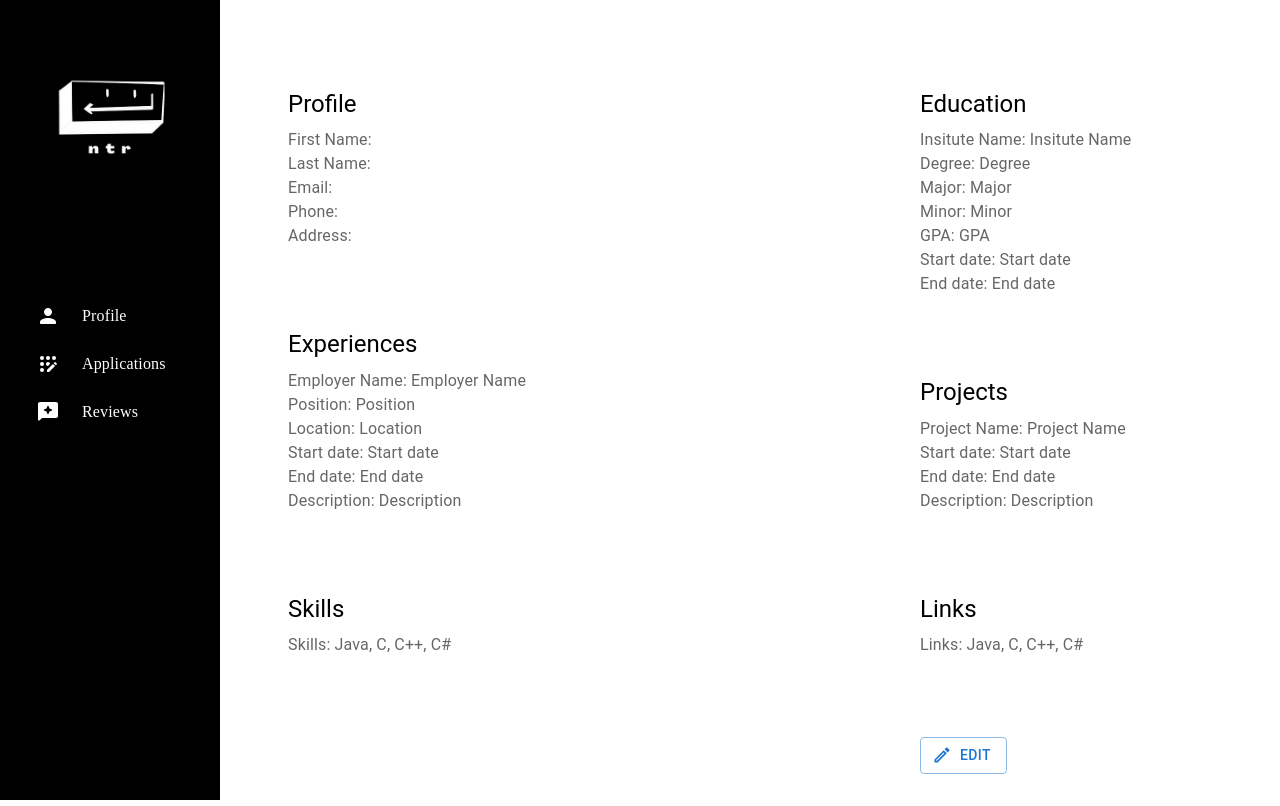
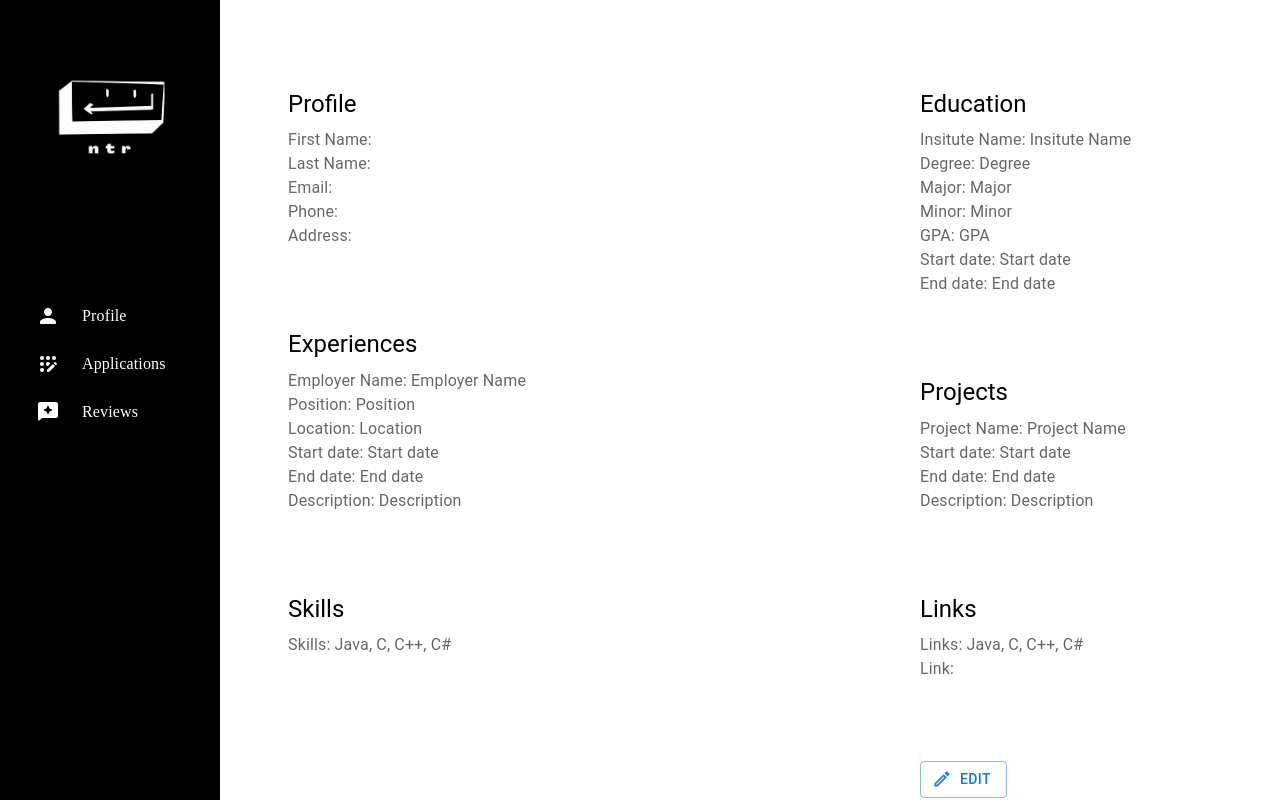
Before and after one commit to vsarunhah/ntr, a React (Create React App) app in the folder client/: page /profile in a window 1280 px wide. Shown: the top 806 px of the page. Built offline with nearby package versions, Linux system fonts and the light colour scheme; no server answers.

Commit message:
multiple links

```diff
--- a/client/src/pages/Profile/Profile.tsx
+++ b/client/src/pages/Profile/Profile.tsx
@@ -4,6 +4,8 @@ import EditOutlinedIcon from '@mui/icons-material/EditOutlined';
 import { Link, LinkProps } from 'react-router-dom';
 import { useNavigate } from "react-router-dom";
 import React, { useState, useEffect } from "react";
+import { v4 as uuidv4 } from 'uuid';
+
 const id = "6336412aab0f0f35a5c36faf";
 const Profile = () => {
   const [form, setForm] = useState({
@@ -13,6 +15,11 @@ const Profile = () => {
     phone: "",
     address: "",
   });
+
+
+  const [links, setLinks] = useState([
+    { id: uuidv4(), link: "" },
+  ]);
 
 
    useEffect(() => {
@@ -32,6 +39,7 @@ const Profile = () => {
        }
 
        setForm(profile);
+       //setLinks(profile);
      }
 
      fetchData();
@@ -191,6 +199,15 @@ const Profile = () => {
       <Typography variant="body1" color="textSecondary">
         Links: Java, C, C++, C#
        </Typography>
+       {links.map(link => (
+          <div key={link.id}>
+        <Grid item xs={12} sm={6}>
+        <Typography variant="body1" color="textSecondary">
+          Link: {link.link}
+       </Typography>
+        </Grid>
+            </div> ))}
+
 
         <Box my={10}>
       </Box>
```
